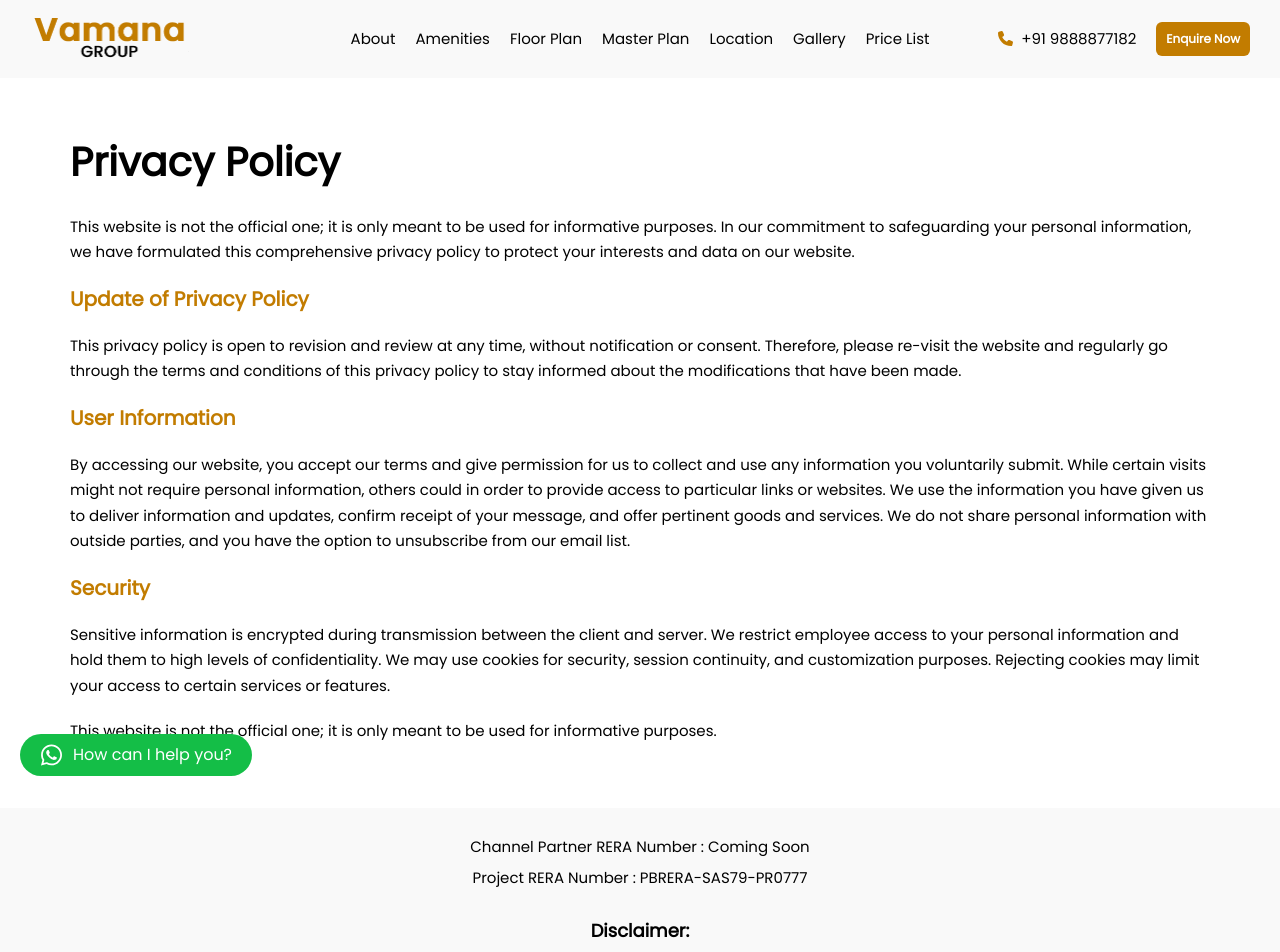
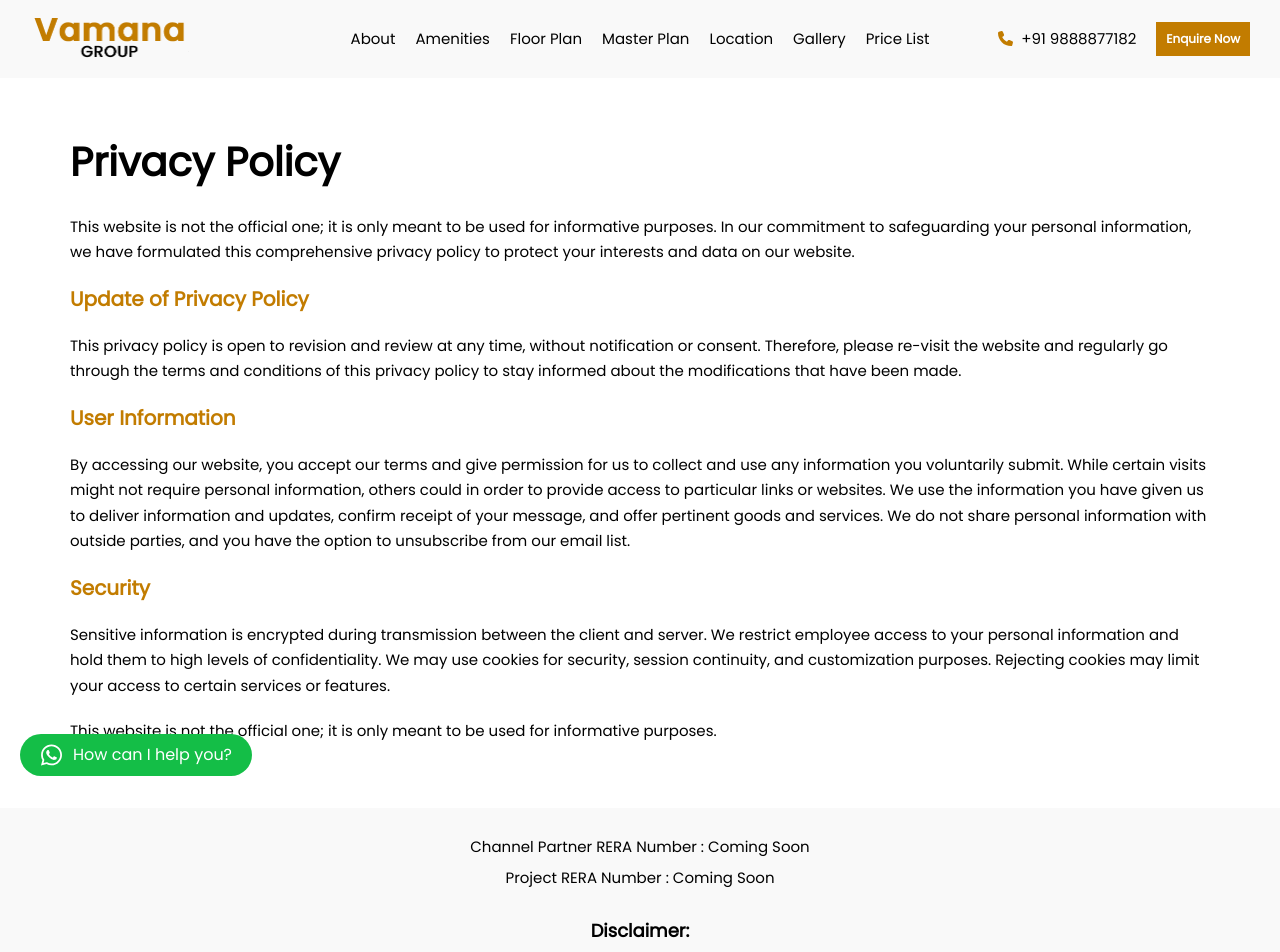
Before and after one commit to soniiosandweb/vamana, a React (Create React App) app: page /vamana/privacy-policy in a window 1280 px wide. Shown: the top 952 px of the page. Built offline with nearby package versions, Linux system fonts and the light colour scheme.

Commit message:
changes new

```diff
--- a/public/index.html
+++ b/public/index.html
@@ -7,13 +7,13 @@
     <meta name="theme-color" content="#000000" />
     <meta
       name="description"
-      content="Green Lotus Saksham: A green residential project that blends luxury and eco-sustainability in Zirakpur. Live in harmony with nature. Reserve your space today!"
+      content="Vamana Arvindam Zirakpur. 3, 3+1 & 4+1 BHK Luxury Apartments on Patiala Highway in Zirakpur"
     />
     <link rel="apple-touch-icon" href="%PUBLIC_URL%/logo192.png" />
 
     <link rel="manifest" href="%PUBLIC_URL%/manifest.json" />
 
-    <title>Luxurious Ready to Move Homes Zirakpur | Green Lotus Saksham</title>
+    <title>Vamana Arvindam Zirakpur. 3BHK Luxury Apartments in Zirakpur</title>
     <script src="https://code.jquery.com/jquery-3.4.1.min.js"></script>
   </head>
   <body>
--- a/src/components/Home/Home.jsx
+++ b/src/components/Home/Home.jsx
@@ -13,8 +13,8 @@ const Home = () => {
     return (
         <>
             <MetaData
-                title={"Luxurious Ready to Move Homes Zirakpur | Green Lotus Saksham"}
-                description={"Green Lotus Saksham: A green residential project that blends luxury and eco-sustainability in Zirakpur. Live in harmony with nature. Reserve your space today!"}
+                title={"Vamana Arvindam Zirakpur. 3BHK Luxury Apartments in Zirakpur"}
+                description={"Vamana Arvindam Zirakpur. 3, 3+1 & 4+1 BHK Luxury Apartments on Patiala Highway in Zirakpur"}
             />
 
             <BannerSlider />
--- a/src/components/Layouts/EnquireForm/EnquireForm.jsx
+++ b/src/components/Layouts/EnquireForm/EnquireForm.jsx
@@ -114,7 +114,7 @@ const EnquireForm = ({title, setOpen}) => {
                         <p className="text-red-400 text-sm">{phoneError}</p>
                     )}
                 </div>
-                <div className="mt-2.5 text-left flex items-center gap-5 justify-start">
+                <div className="mt-2.5 flex items-center gap-5 justify-center">
                     <input type="submit" value="Get New Price List" className={`w-max text-white font-bold uppercase text-xs tracking-widest py-3.5 px-8 ${loading ? 'bg-gray-400 cursor-not-allowed' : 'bg-primary-yellow cursor-pointer'}`} disabled={loading} />
                     {loading && (
                         <CircularProgress
--- a/src/components/Layouts/Footer/Footer.jsx
+++ b/src/components/Layouts/Footer/Footer.jsx
@@ -9,7 +9,7 @@ const Footer = () => {
                 <div className="flex flex-col items-center text-center gap-1.5 px-2.5 py-2.5">
                     {/* <div className='h-px w-full bg-gray-300'></div> */}
                     <p className='text-md'>Channel Partner RERA Number : Coming Soon</p>
-                    <p className='text-md'>Project RERA Number : PBRERA-SAS79-PR0777</p>
+                    <p className='text-md'>Project RERA Number : Coming Soon</p>
                     <p className='text-lg font-semibold mt-5'>Disclaimer:</p>
                     <p><b>1.</b> The images shown are for illustration purposes only and may not be an exact representation of the product</p>
                     <p className='mt-1.5'><b>2.</b> Please be advised that this website is not an official site and serves solely as an informational portal managed by a RERA authorized real estate agent. It does not constitute an offer or guarantee of any services. The prices displayed on this website are subject to change without prior notice, and the availability of properties cannot be guaranteed. The images showcased on this website are for representational purposes only and may not accurately reflect the actual properties. We may share your data with Real Estate Regulatory Authority (RERA) registered Developers for further processing as necessary. Additionally, we may send updates and information to the mobile number or email address registered with us.</p>
--- a/src/components/Layouts/Header/header.jsx
+++ b/src/components/Layouts/Header/header.jsx
@@ -97,7 +97,7 @@ const Header = () => {
           <div className="w-3/4 lg:w-2/6 xl:w-1/4 flex justify-end items-center gap-2 sm:gap-5 px-2.5 flex-wrap">
             <NavLink to='tel:+919888877182' className="text-sm sm:text-md font-medium header-nav-link"><FontAwesomeIcon icon={faPhone} className="text-primary-yellow pr-1" /> +91 9888877182</NavLink>
 
-            <button tabIndex='-1' className="text-xs font-semibold capitalize cursor-pointer bg-primary-yellow p-2 sm:p-2.5 rounded-md text-white" onClick={handleOpen}>Enquire Now</button>
+            <button tabIndex='-1' className="text-xs font-semibold capitalize cursor-pointer bg-primary-yellow p-2 sm:p-2.5 text-white" onClick={handleOpen}>Enquire Now</button>
           </div>
         </div>
       </header>
```
